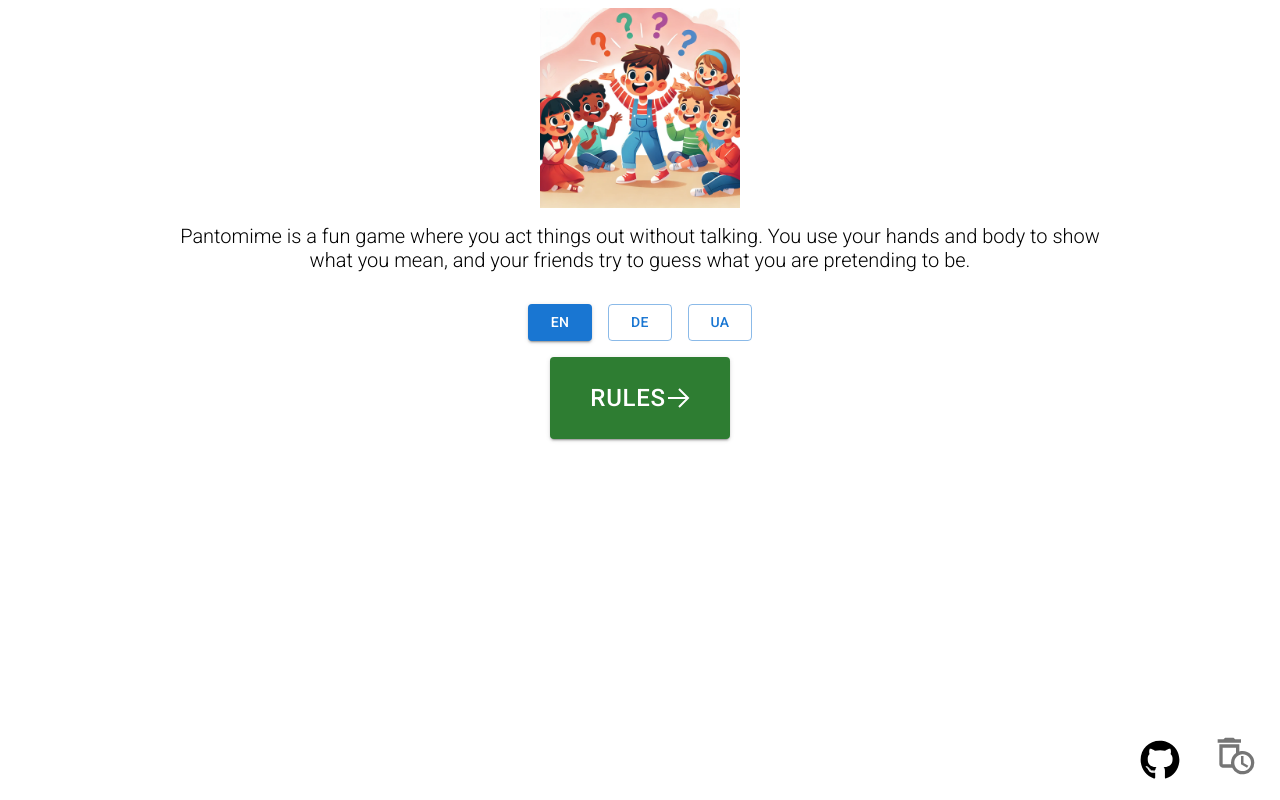
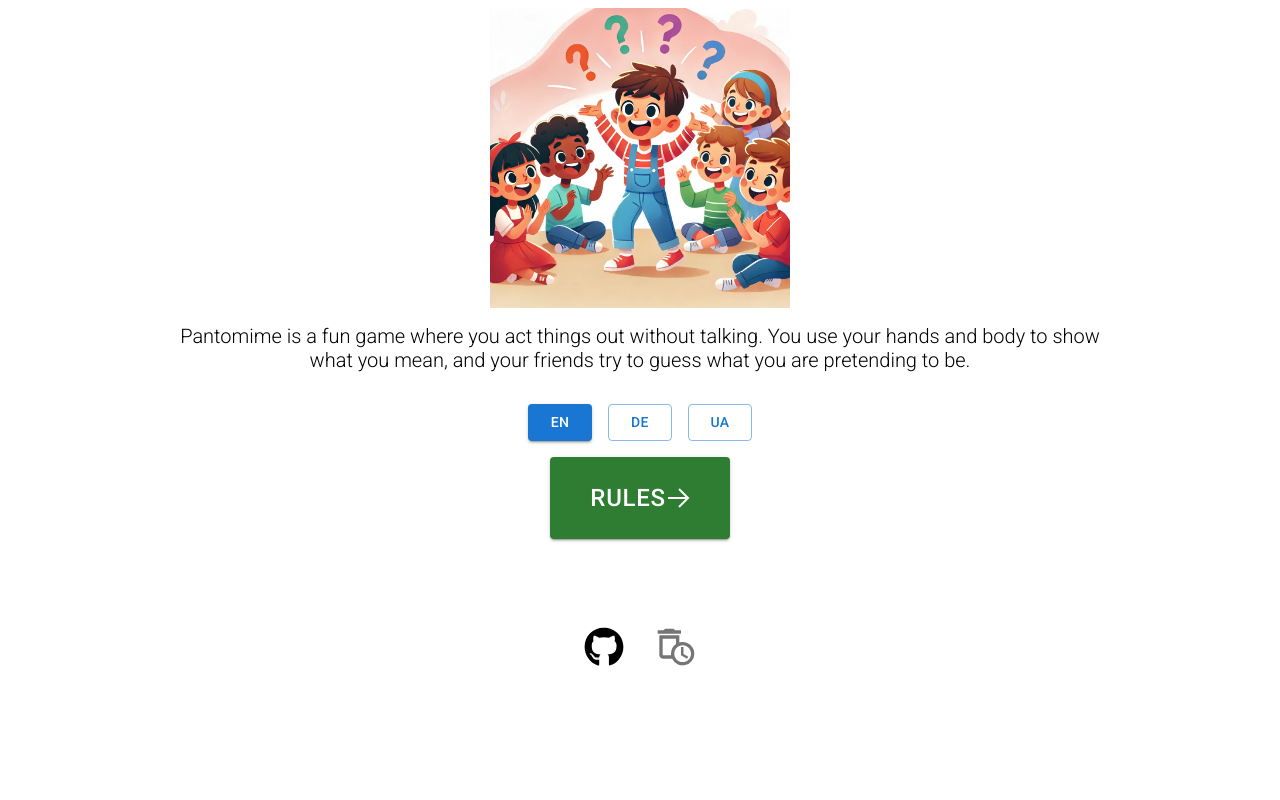
Before and after one commit to oleksii-pi/pantomime, a React (Create React App) app: page / in a window 1280 px wide. Built offline with nearby package versions, Linux system fonts and the light colour scheme.

Commit message:
Move GitHub and cleanup buttons to bottom

```diff
--- a/src/components/LandingPage.tsx
+++ b/src/components/LandingPage.tsx
@@ -30,26 +30,12 @@ const LandingPage: React.FC<LandingPageProps> = ({ onNext }) => {
 
   return (
     <Box sx={{ display: 'flex', flexDirection: 'column', alignItems: 'center', justifyContent: 'center' }}>
-      <a
-        href="https://github.com/oleksii-pi/pantomime"
-        target="_blank"
-        style={{ position: 'absolute', bottom: 16, right: 100 }}
-        rel="noopener noreferrer"
-      >
-        <FaGithub size={40} color='#000'/>
-      </a>
 
-      <IconButton
-        onClick={handleClearStorage}
-        sx={{ position: 'absolute', bottom: 16, right: 16 }}
-      >
-        <MdOutlineAutoDelete size={40} />
-      </IconButton>
       <Box
         component="img"
         src="/images/landing-page-image.webp"
         alt="Children playing Pantomime game"
-        sx={{ width: '100%', maxWidth: '200px', mb: 2 }}
+        sx={{ width: '100%', maxWidth: '300px', mb: 2 }}
       />
       <Box
         sx={{
@@ -85,7 +71,21 @@ const LandingPage: React.FC<LandingPageProps> = ({ onNext }) => {
         {t('button.rules')}
         <GrLinkNext />
       </Button>
+      <Stack direction="row" spacing={2} marginTop={10}>
+        <IconButton
+          href="https://github.com/oleksii-pi/pantomime"
+          target="_blank"
+          rel="noopener noreferrer"
+        >
+          <FaGithub size={40} color='#000'/>
+        </IconButton>
 
+        <IconButton
+          onClick={handleClearStorage}
+        >
+          <MdOutlineAutoDelete size={40} />
+        </IconButton>
+      </Stack>
     </Box>
   );
 };
```
